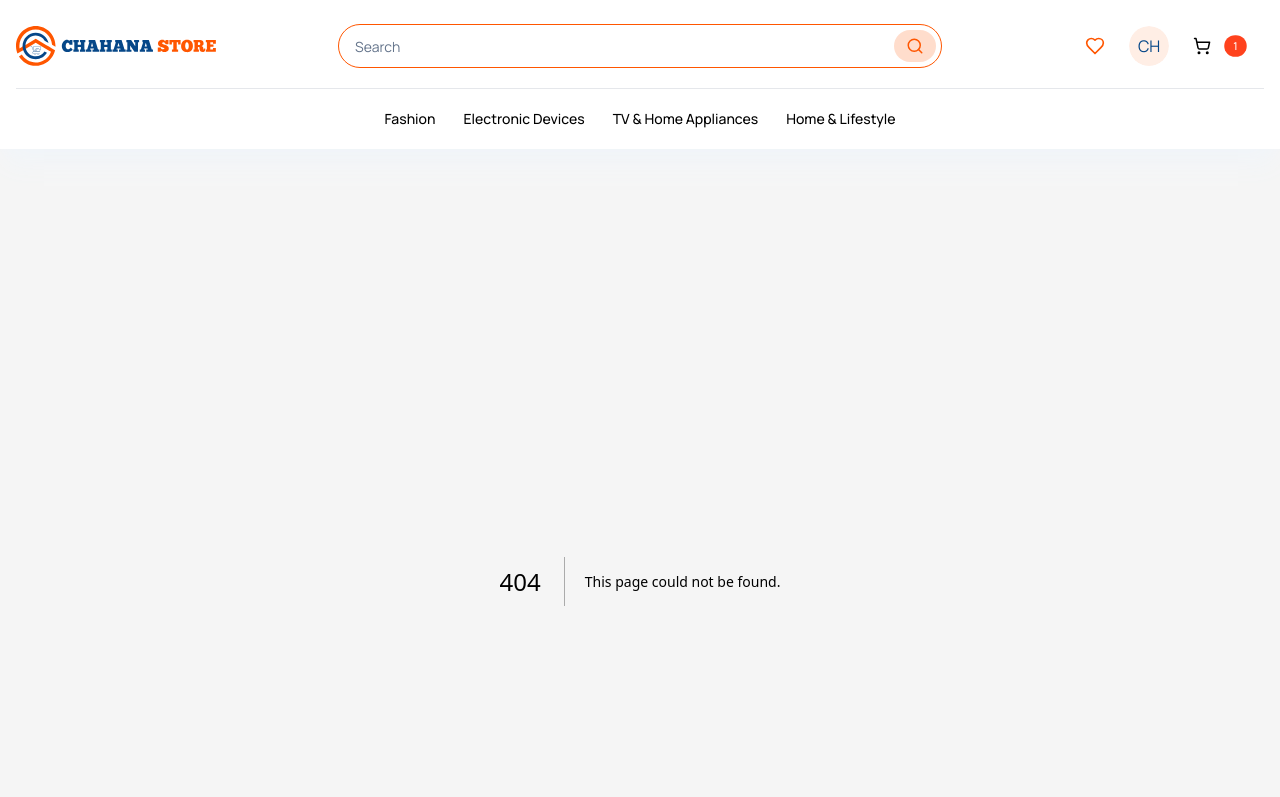
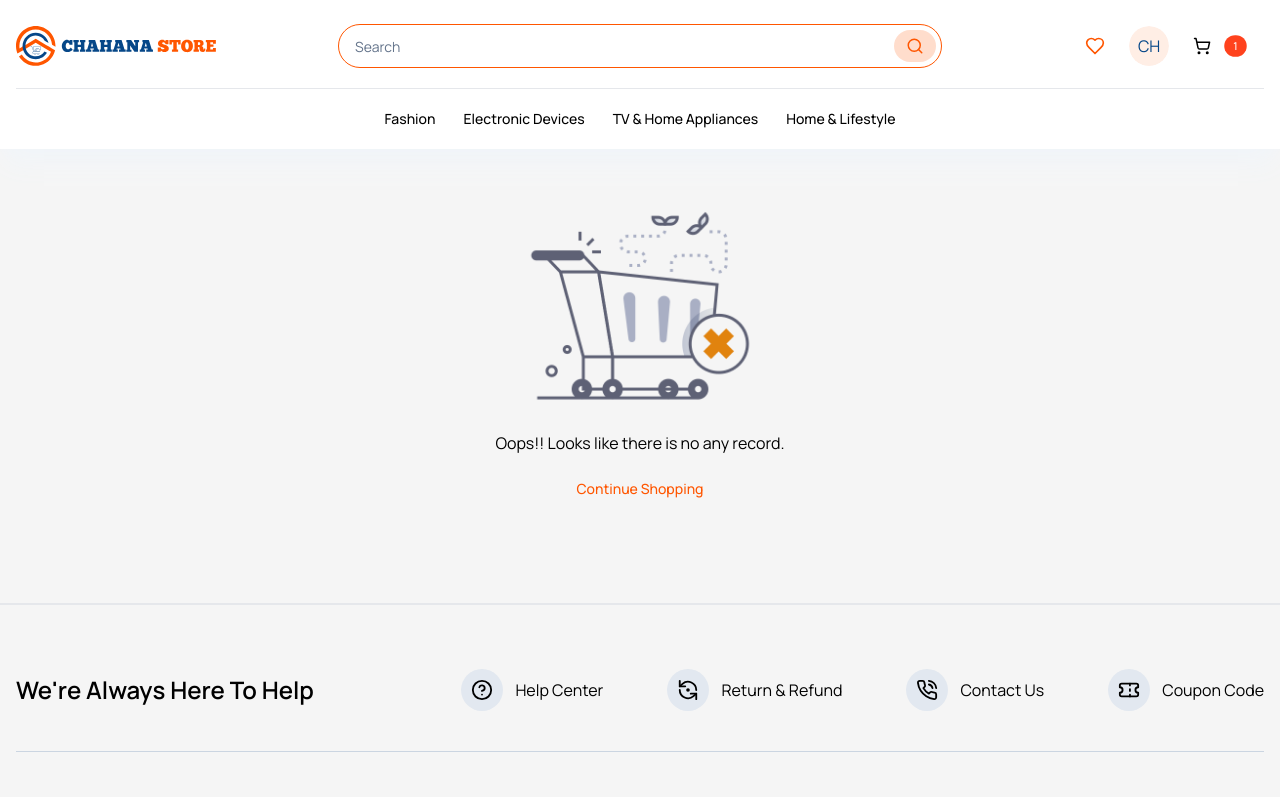
Before and after one commit to sagarkhadka/shop, a Next.js app: page /my-wishlist in a window 1280 px wide. Before the commit this address had no page. Shown: the top 797 px of the page. Built offline with nearby package versions, Linux system fonts and the light colour scheme.

Commit message:
empty page added

```diff
--- /dev/null
+++ b/app/my-wishlist/page.tsx
@@ -0,0 +1,11 @@
+import NoData from '@/components/NoData'
+
+const page = () => {
+  return (
+    <>
+      <NoData image='url' title='No wishlist' redirectLink='/products' />
+    </>
+  )
+}
+
+export default page
--- /dev/null
+++ b/components/NoData.tsx
@@ -0,0 +1,37 @@
+import Image from 'next/image'
+import empty from '/images/empty-cart.png'
+import { Button } from './ui/button'
+
+const NoData = ({
+  image,
+  title,
+  redirectLink
+}: {
+  image: string
+  title: string
+  redirectLink: string
+}) => {
+  return (
+    <>
+      <div className='flex w-full flex-col items-center justify-center'>
+        <Image
+          src={empty}
+          alt=''
+          height={250}
+          width={250}
+          className='object-contain'
+        />
+        <div className='space-y-4 text-center'>
+          <p className='text-center'>
+            Oops!! Looks like there is no any record.
+          </p>
+          <Button className='' variant={'link'}>
+            Continue Shopping
+          </Button>
+        </div>
+      </div>
+    </>
+  )
+}
+
+export default NoData
--- a/components/navigation/User.tsx
+++ b/components/navigation/User.tsx
@@ -59,7 +59,7 @@ const User = () => {
                 </Avatar>
               </DropdownMenuTrigger>
               <DropdownMenuContent>
-                <DropdownMenuLabel>Hello, Sagar Khadka</DropdownMenuLabel>
+                <DropdownMenuLabel>Hello, Cahana Store</DropdownMenuLabel>
                 <DropdownMenuSeparator />
                 <DropdownMenuItem>
                   <Link
```
Also changed, not shown: public/images/corrupted.png (added), public/images/empty-cart.png (added).
